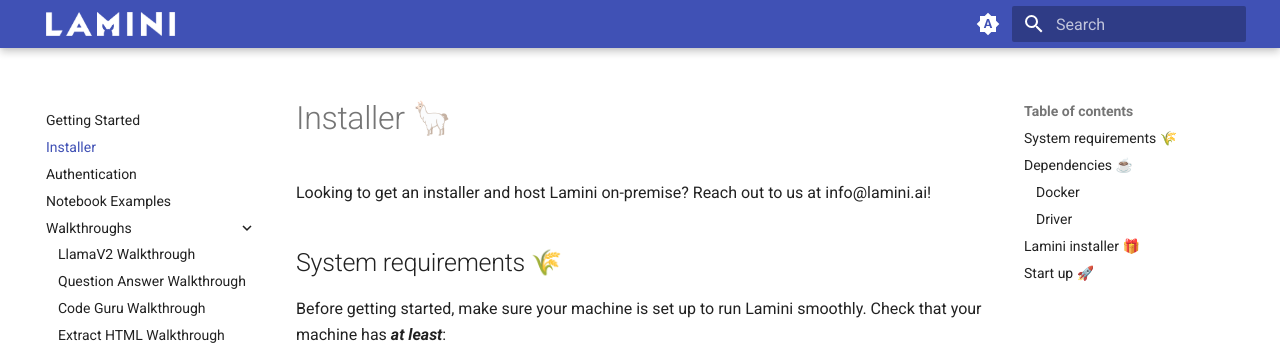
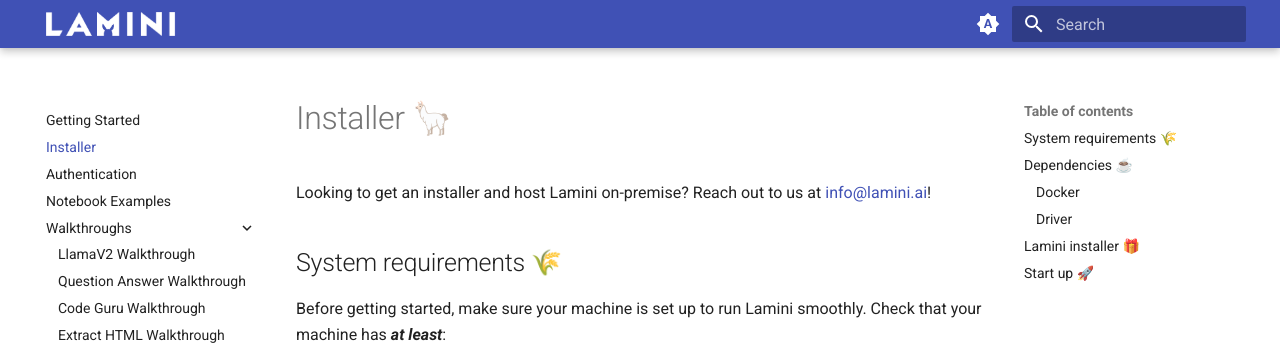
Before and after one commit to lamini-ai/lamini-ai.github.io, an MkDocs documentation site: the page built from docs/installer.md, in a window 1280 px wide and 900 px high. Shown: the top 354 px of the window. Built offline with MkDocs 1.6.1 and Material for MkDocs 9.7.7, drawn with Linux system fonts in a browser that asks for light colours; some of the changed lines change nothing that is shown.

Commit message:
Email link

```diff
--- a/docs/installer.md
+++ b/docs/installer.md
@@ -1,6 +1,6 @@
 # Installer 🦙
 
-Looking to get an installer and host Lamini on-premise? Reach out to us at info@lamini.ai!
+Looking to get an installer and host Lamini on-premise? Reach out to us at [info@lamini.ai](mailto:info@lamini.ai)!
 
 ## System requirements 🌾
 Before getting started, make sure your machine is set up to run Lamini smoothly. Check that your machine has ***at least***:
```
